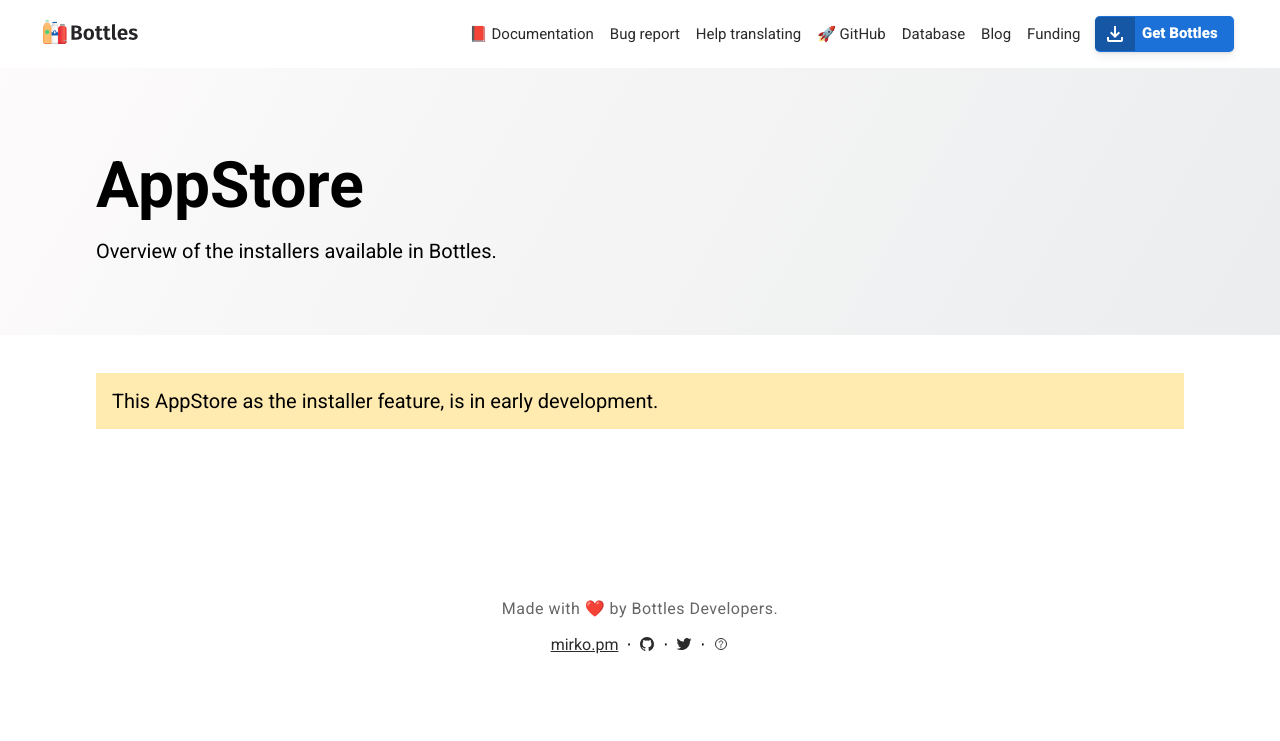
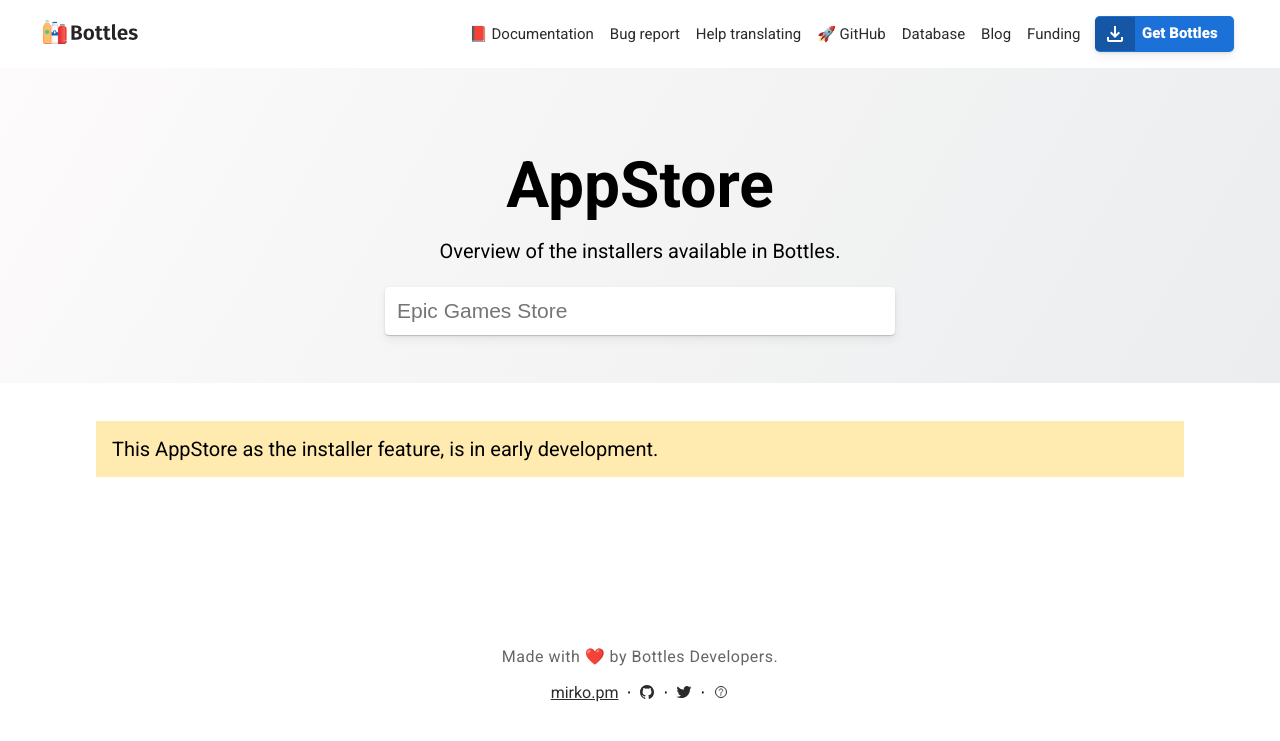
Before and after one commit to bottlesdevs/website, a Jekyll site: the page built from appstore.md, in a window 1280 px wide. Shown: the top 741 px of the page. Built offline with Jekyll 4.4.1, drawn with Linux system fonts in a browser that asks for light colours; nearby versions of some CDN libraries; comment, search, counter and statistics services are not loaded.

Commit message:
appstore search and new look

```diff
--- a/appstore.md
+++ b/appstore.md
@@ -3,9 +3,10 @@
 ---
 
 <section class="heading">
-  <div class="container large">
+  <div class="container large center">
     <h1>AppStore</h1>
     <p>Overview of the installers available in Bottles.</p>
+    <input class="store-search" type="search" autocomplete="off" placeholder="Epic Games Store" />
   </div>
 </section>
 
@@ -15,7 +16,7 @@
       <p>This AppStore as the installer feature, is in early development.</p>
     </div>
     <br />
-    <div class="store">
+    <div class="store store-results">
     </div>
   </div>
 </section>
@@ -66,10 +81,12 @@
         data = jsyaml.load(data)
         for (var item in data) {
           installer = data[item];
+          icon = `https://github.com/bottlesdevs/programs/blob/main/data/${item}/${installer["Icon"]}?raw=true`;
           var card = `<div class="card">
             <div class="card-content">
+              <div class="card-bg" style="background-image: url(${icon})"></div>
               <h3>
-                <img src="https://github.com/bottlesdevs/programs/blob/main/data/${item}/${installer["Icon"]}?raw=true" alt="${item}" />
+                <img src="${icon}" alt="${item}" />
                 ${installer["Name"]}
               </h3>
               <p>${installer["Description"]}</p>
@@ -77,8 +94,18 @@
                 <span class="tag tag-${installer["Category"]}">${installer["Category"]}</span>
               </div>
               <div class="actions">
-                <a onclick='modal("https://raw.githubusercontent.com/bottlesdevs/programs/main/${installer["Category"]}/${item}.yml")'>Show installer</a>
-                <a href='https://github.com/bottlesdevs/programs/issues/new/choose'>Report problem</a>
+                <a onclick='modal("https://raw.githubusercontent.com/bottlesdevs/programs/main/${installer["Category"]}/${item}.yml")' title='Show installer'>
+                  <span class="material-icons">code</span>
+                </a>
+                <a href='https://github.com/bottlesdevs/programs/issues/new/choose' title='Report problem'>
+                  <span class="material-icons">bug_report</span>
+                </a>
+                <a href='https://github.com/bottlesdevs/programs/blob/main/Reviews/${item}.md' title='Read review'>
+                  <span class="material-icons">book</span>
+                </a>
+                <a href='https://docs.usebottles.com/bottles/installers#use-installers' title='How to install'>
+                  <span class="material-icons">download</span>
+                </a>
               </div>
             </div>
           </div>`;
--- a/assets/css/style.css
+++ b/assets/css/style.css
@@ -13,7 +13,8 @@
 
 a,
 button,
-.modal {
+.modal,
+input {
     transition: all .2s ease-in-out
 }
 
@@ -511,7 +512,7 @@
     width: 100%;
 }
 
-.page.blog article:first-of-type, .button:not(.link), .card, .modal>div, .next {
+.page.blog article:first-of-type, .button:not(.link), .card, .modal>div, .next, .message {
     box-shadow: 0 1px 3px rgb(0 0 0 / 10%), 0 5px 10px rgb(0 0 0 / 6%);
 }
 
@@ -578,7 +579,7 @@
 
 .store {
     display: grid;
-    grid-template-columns: auto auto;
+    grid-template-columns: auto auto auto;
     gap: 10px;
 }
 
@@ -587,6 +588,8 @@
     background-color: #fff;
     border-radius: .3rem;
     min-height: 6rem;
+    position: relative;
+    z-index: 1;
 }
 
 .card-content {
@@ -597,14 +600,8 @@
     margin: 0;
 }
 
-.store .card-content .tags,
-.store .card-content .actions {
-    display: inline-table;
-    width: 49%;
-}
-
 .store .card-content h3 img {
-    width: 32px;
+    height: 32px;
     display: inline-table;
     vertical-align: middle;
 }
@@ -729,6 +726,86 @@
     font-weight: 500;
 }
 
+.heading .center {
+    text-align: center;
+}
+
+input[type="text"],input[type="email"],input[type="password"],input[type="search"] {
+    font-size: 21px;
+    padding: 10px;
+    min-width: 510px;
+    border-radius: 4px;
+    border: 2px solid transparent;
+    outline: none;
+    box-shadow: 0 1px 3px rgb(0 0 0 / 10%), 0 5px 10px rgb(0 0 0 / 6%), 0 1px 0 0 #d7d7d7;
+}
+
+input[type="text"]:focus,
+input[type="email"]:focus,
+input[type="password"]:focus,
+input[type="search"]:focus {
+    border-color: #1c71d8;
+    box-shadow: 0 0 13px 0 #2263db66, 0 1px 3px rgb(0 0 0 / 10%), 0 5px 10px rgb(0 0 0 / 6%), 0 1px 0 0 #d7d7d7;
+}
+
+.store-results .card-content {
+    display: grid;
+    grid-template-columns: 1fr;
+    grid-template-rows: auto auto auto;
+    gap: 0px 0px;
+    grid-template-areas:
+        "title title"
+        "description description"
+        "labels actions";
+    position: relative;
+    overflow: hidden;
+}
+
+.store-results .card-content h3 {
+    grid-area: title;
+    display: flex;
+    align-items: center;
+    gap: 8px;
+}
+
+.store-results .card-content p {
+    grid-area: description;
+}
+
+.store-results .card-content .tags {
+    grid-area: labels;
+}
+
+.store-results .card-content .actions {
+    grid-area: actions;
+    display: flex;
+    gap: 5px;
+}
+
+.store-results .card .card-bg {
+    position: absolute;
+    top: 0;
+    left: 0;
+    bottom: 0;
+    right: 0;
+    background-size: cover;
+    background-position: 0 -10%;
+    background-repeat: no-repeat;
+    filter: blur(40px);
+    opacity: .2;
+    z-index: -1;
+}
+
+.message {
+    border-radius: 4px;
+    margin: 0 0 10px 0;
+}
+
+.card-content .actions a:hover {
+    color: #1c71d8;
+}
+
+
 @media screen and (max-width:745px) {
 
     .container.small,
```
Also changed, not shown: other parts of appstore.md (+14 -0 lines).
